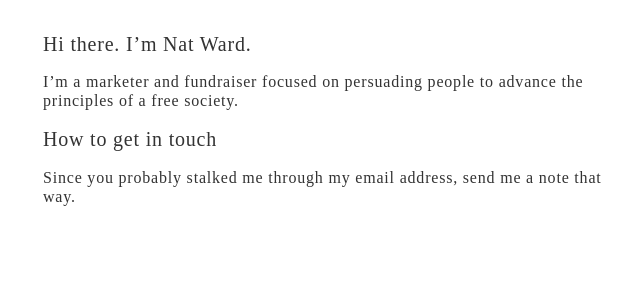
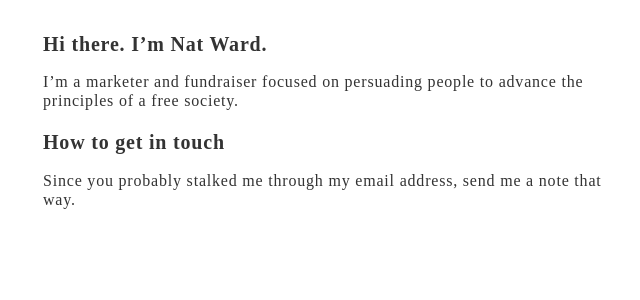
Before and after one commit to nathanielward/nwardnet, a Jekyll site: the page built from index.md, in a window 1280 px wide. Shown: the top 300 px of the page, without its empty margins (309-949 px from the left). Built offline with Jekyll 4.4.1, drawn with Linux system fonts in a browser that asks for light colours; some web fonts are replaced.

Commit message:
Update default.html

```diff
--- a/_layouts/default.html
+++ b/_layouts/default.html
@@ -25,14 +25,14 @@
 				margin: 2em;
 				}
 			h1, h2 {
-				font-weight: 400;
-				}
-
-			h1, h2 {
+				font-weight: 700;
 				font-size: 1.25em;
 				line-height:120%;
 				}
 
+			h2 {
+				margin-top: 1em;
+			}
 			a {
 				color: #FF9000;
 				}
```
